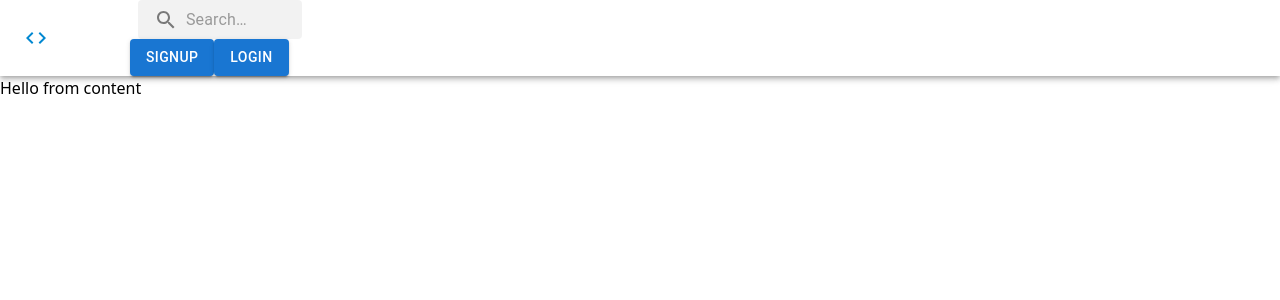
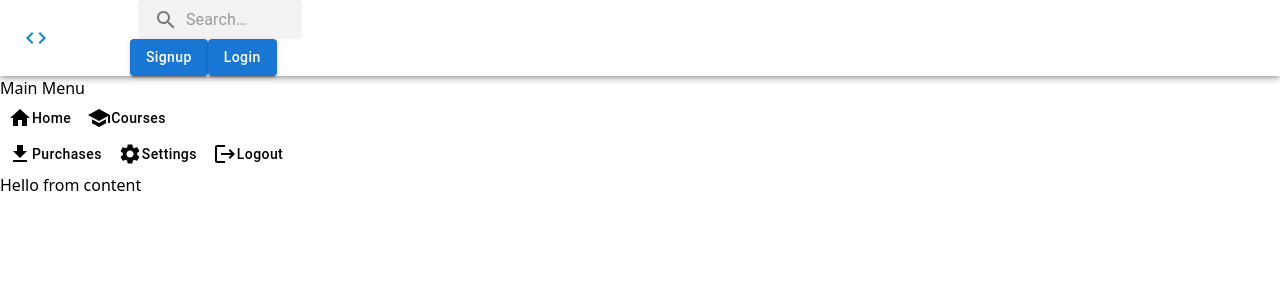
Before and after one commit to saikumarpb/course-app, a React (Vite) app in the folder ui/: page / in a window 1280 px wide. Shown: the top 300 px of the page. Built offline with nearby package versions, Linux system fonts and the light colour scheme.

Commit message:
Add sidebar content

```diff
--- a/ui/src/Navbar/index.tsx
+++ b/ui/src/Navbar/index.tsx
@@ -11,7 +11,7 @@ export default function Navbar() {
   return (
     <Box sx={{ flexGrow: 1 }}>
       <AppBar position="static" style={{ backgroundColor: 'white' }}>
-        <Toolbar className='flex justify-between'>
+        <Toolbar className="flex justify-between">
           <div>
             <IconButton
               size="large"
@@ -34,8 +34,12 @@ export default function Navbar() {
                 inputProps={{ 'aria-label': 'search' }}
               />
             </Search>
-            <Button variant="contained">Signup</Button>
-            <Button variant="contained">Login</Button>
+            <Button variant="contained" style={{ textTransform: 'none' }}>
+              Signup
+            </Button>
+            <Button variant="contained" style={{ textTransform: 'none' }}>
+              Login
+            </Button>
           </div>
         </Toolbar>
       </AppBar>
--- a/ui/src/Sidebar/index.tsx
+++ b/ui/src/Sidebar/index.tsx
@@ -1,5 +1,47 @@
+import {
+  FileDownload,
+  Home,
+  Logout,
+  School,
+  Settings,
+} from '@mui/icons-material';
+import { Button } from '@mui/material';
+
+interface SidebarButtonProps {
+  icon: JSX.Element;
+  name: string | JSX.Element;
+}
+
 function Sidebar() {
-  return <div className="w-[200px] bg-slate-200 left-0 bottom-0 z-0"></div>;
+  return (
+    <div className="w-[200px] bg-slate-200 left-0 bottom-0 z-0 flex flex-col gap-5 p-2">
+      <div className="text-gray-600 mt-5 px-2 font-semibold">Main Menu</div>
+      <SidebarButton icon={<Home className="mr-2" />} name="Home" />
+      <SidebarButton icon={<School className="mr-2" />} name={'Courses'} />
+      <div className="border-b border-gray-300"></div>
+      <SidebarButton
+        icon={<FileDownload className="mr-2" />}
+        name={'Purchases'}
+      />
+      <SidebarButton icon={<Settings className="mr-2" />} name={'Settings'} />
+      <SidebarButton icon={<Logout className="mr-2" />} name={'Logout'} />
+    </div>
+  );
+}
+
+function SidebarButton({ icon, name }: SidebarButtonProps) {
+  return (
+    <Button
+      variant="text"
+      color="inherit"
+      className="flex !justify-start w-auto"
+      type="button"
+      style={{ textTransform: 'none' }}
+    >
+      {icon}
+      <div>{name}</div>
+    </Button>
+  );
 }
 
 export default Sidebar;
```
